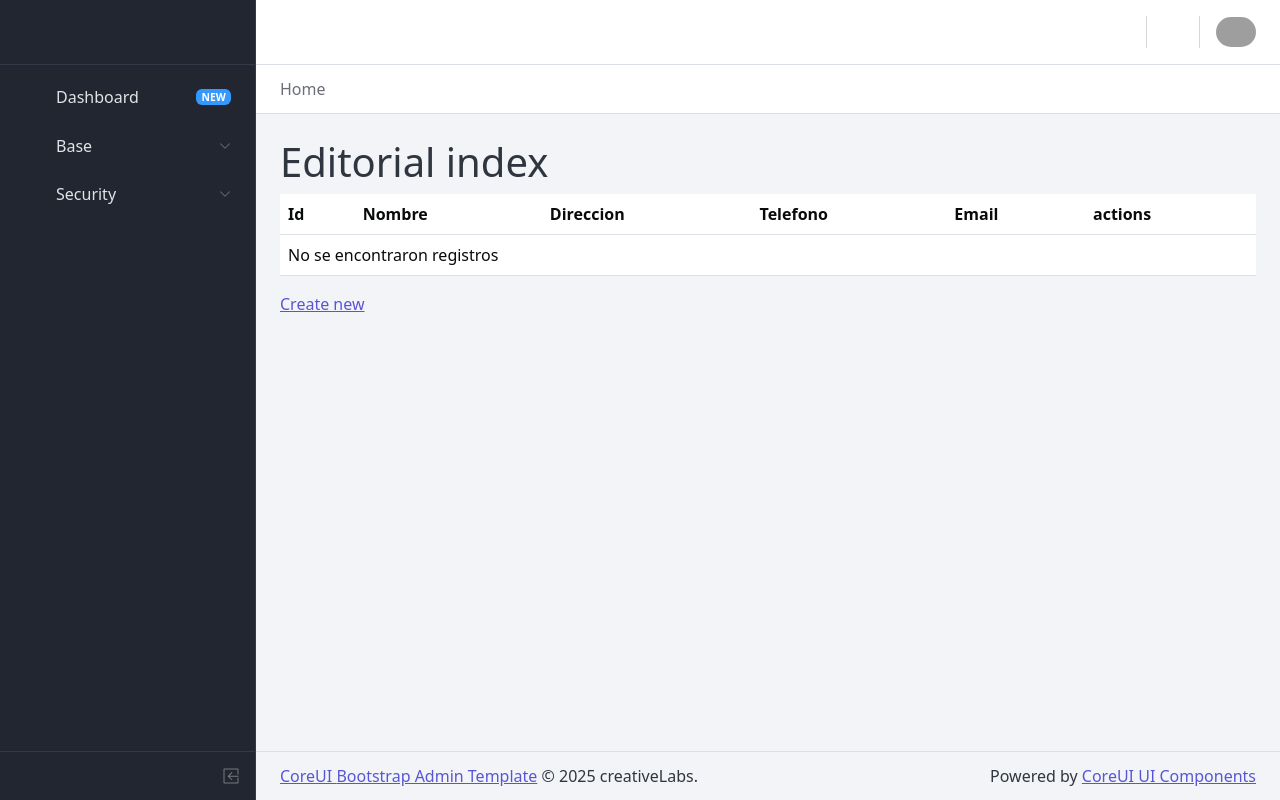
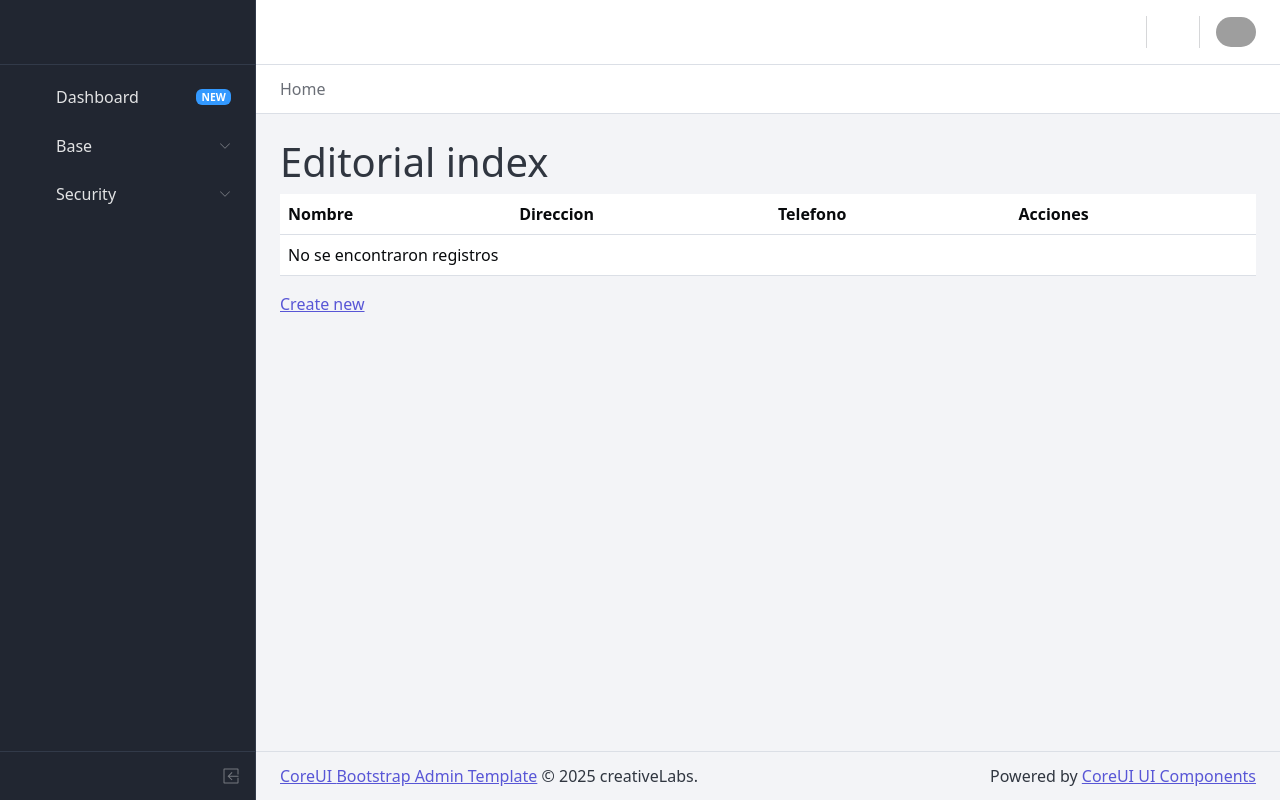
Before and after one commit to JuanZ-Dev/sistema-gestion-biblioteca, a Symfony app: template templates/editorial/index.html.twig in a window 1280 px wide. Run offline with Twig, Linux system fonts and the light colour scheme; the template is opened without the code that fills it, so the values that code supplies are empty; some libraries are stand-ins or nearby versions; grey boxes are pictures that could not be loaded.

Commit message:
Update templates and  editorial entity

```diff
--- a/src/Entity/Editorial.php
+++ b/src/Entity/Editorial.php
@@ -19,7 +19,7 @@ class Editorial
     #[ORM\Column(length: 100, nullable: true)]
     private ?string $direccion = null;
 
-    #[ORM\Column(length: 9, nullable: true)]
+    #[ORM\Column(length: 20, nullable: true)]
     private ?string $telefono = null;
 
     #[ORM\Column(length: 30, nullable: true)]
--- a/templates/editorial/index.html.twig
+++ b/templates/editorial/index.html.twig
@@ -8,22 +8,18 @@
     <table class="table">
         <thead>
             <tr>
-                <th>Id</th>
                 <th>Nombre</th>
                 <th>Direccion</th>
                 <th>Telefono</th>
-                <th>Email</th>
-                <th>actions</th>
+                <th>Acciones</th>
             </tr>
         </thead>
         <tbody>
         {% for editorial in editorials %}
             <tr>
-                <td>{{ editorial.id }}</td>
                 <td>{{ editorial.nombre }}</td>
                 <td>{{ editorial.direccion }}</td>
                 <td>{{ editorial.telefono }}</td>
-                <td>{{ editorial.email }}</td>
                 <td>
                     <a href="{{ path('app_editorial_show', {'id': editorial.id}) }}">show</a>
                     <a href="{{ path('app_editorial_edit', {'id': editorial.id}) }}">edit</a>
--- a/templates/editorial/show.html.twig
+++ b/templates/editorial/show.html.twig
@@ -7,10 +7,6 @@
 
     <table class="table">
         <tbody>
-            <tr>
-                <th>Id</th>
-                <td>{{ editorial.id }}</td>
-            </tr>
             <tr>
                 <th>Nombre</th>
                 <td>{{ editorial.nombre }}</td>
```
